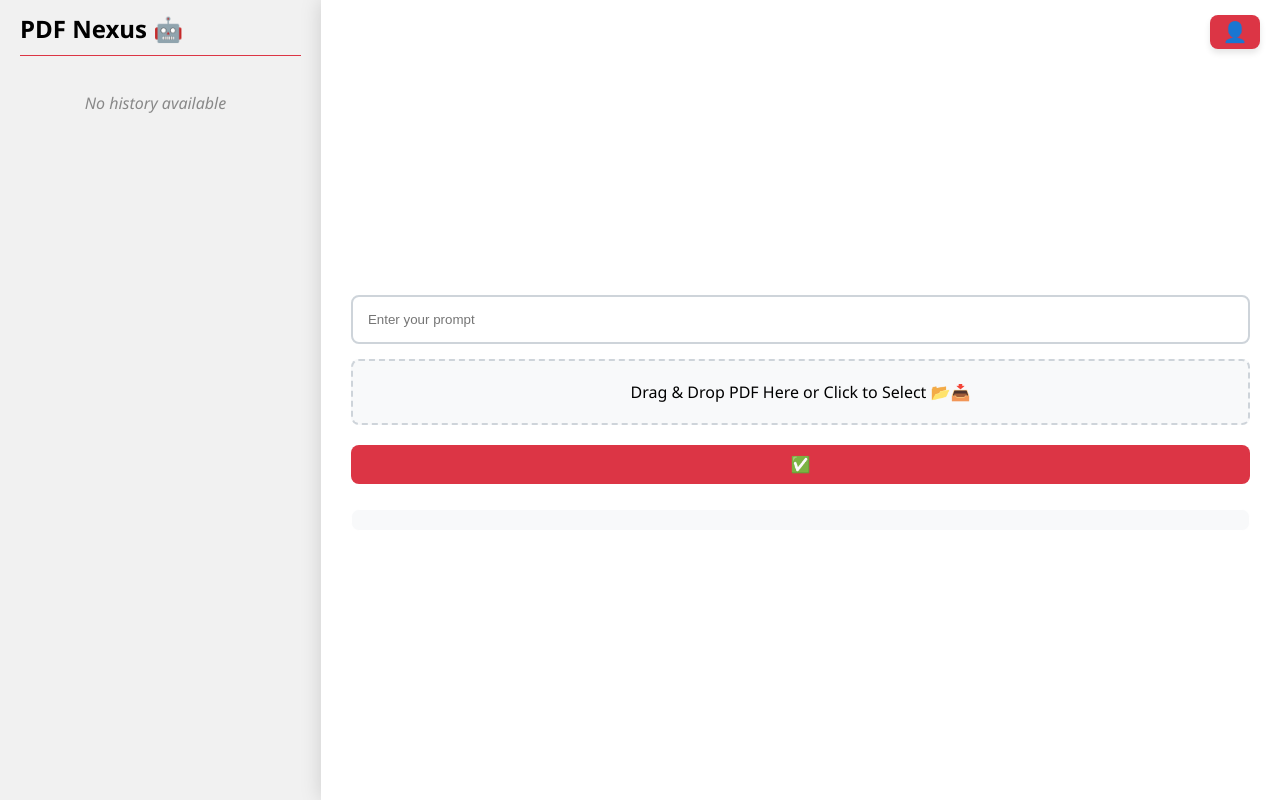
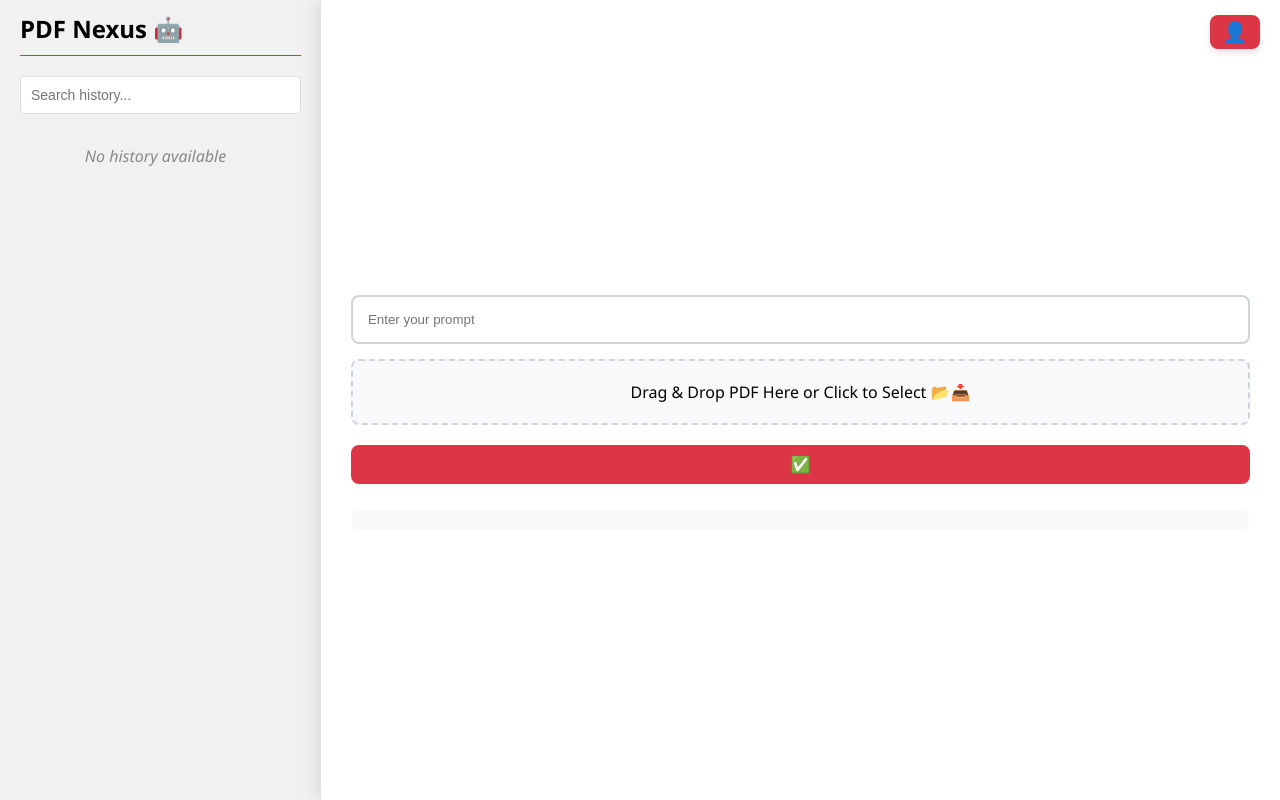
Before and after one commit to shahram8708/PDF-Nexus, a Flask app: page / in a window 1280 px wide. Run offline with Flask 3, Linux system fonts and the light colour scheme; some libraries are stand-ins or nearby versions.

Commit message:
Update index.html

```diff
--- a/templates/index.html
+++ b/templates/index.html
@@ -436,14 +436,13 @@
             }
 
             .toggle-button {
+                position: fixed;
                 width: 30px;
                 height: 20px;
                 display: flex;
                 flex-direction: column;
                 justify-content: space-between;
                 cursor: pointer;
-                z-index: 1;
-                position: absolute;
                 top: 20px;
                 right: 20px;
             }
@@ -473,6 +472,24 @@
             }
 
         }
+
+        #searchHistory {
+            width: 100%;
+            padding: 10px;
+            margin-bottom: 15px;
+            border: 1px solid #ddd;
+            border-radius: 4px;
+            font-size: 14px;
+            color: #333;
+            box-sizing: border-box;
+            transition: border-color 0.3s ease;
+        }
+
+        #searchHistory:focus {
+            border-color: #dc3545;
+            outline: none;
+            box-shadow: 0 0 5px rgba(0, 123, 255, 0.3);
+        }
     </style>
     <script src="https://cdnjs.cloudflare.com/ajax/libs/pdf.js/2.16.105/pdf.min.js"></script>
 </head>
@@ -480,6 +497,7 @@
 <body>
     <div class="sidebar" id="sidebar">
         <h2>PDF Nexus 🤖</h2>
+        <input type="text" id="searchHistory" placeholder="Search history..." />
         <div id="history"></div>
     </div>
     <div class="container" id="container">
@@ -529,6 +547,28 @@
         <div class="bar"></div>
     </div>
     <script>
+        document.addEventListener('DOMContentLoaded', () => {
+            const searchHistoryInput = document.getElementById('searchHistory');
+
+            searchHistoryInput.addEventListener('input', function () {
+                const searchQuery = searchHistoryInput.value.toLowerCase();
+                filterHistory(searchQuery);
+            });
+        });
+
+        function filterHistory(query) {
+            const historyItems = document.querySelectorAll('#history .history-item');
+
+            historyItems.forEach(item => {
+                const itemName = item.querySelector('.history-content strong').textContent.toLowerCase();
+                if (itemName.includes(query)) {
+                    item.style.display = 'block';
+                } else {
+                    item.style.display = 'none';
+                }
+            });
+        }
+
         function showHistory() {
             const sidebar = document.getElementById('sidebar');
             const container = document.getElementById('container');
@@ -599,7 +639,7 @@
         }
 
         function addSidebarClickListeners() {
-            var sidebarItems = document.querySelectorAll('#sidebar, #sidebar *');
+            var sidebarItems = document.querySelectorAll('#sidebar *:not(#searchHistory)');
             sidebarItems.forEach(function (item) {
                 item.addEventListener('click', function () {
                     hideSidebar();
@@ -611,7 +651,7 @@
             if (window.innerWidth <= 600) {
                 addSidebarClickListeners();
             } else {
-                var sidebarItems = document.querySelectorAll('#sidebar, #sidebar *');
+                var sidebarItems = document.querySelectorAll('#sidebar *:not(#searchHistory)');
                 sidebarItems.forEach(function (item) {
                     item.removeEventListener('click', hideSidebar);
                 });
```
